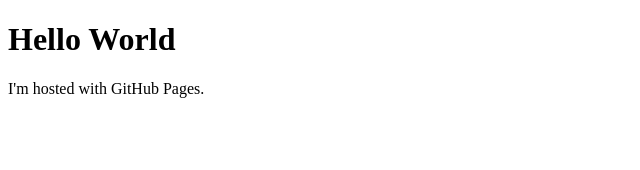
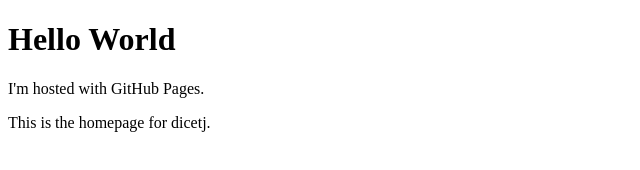
Before and after one commit to DiceTJ/dicetj.github.io, a plain HTML site: page index.html in a window 1280 px wide. Shown: the whole page, without its empty margins (0-640 px from the left). Drawn offline with Linux system fonts and the light colour scheme.

Commit message:
Update index.html

```diff
--- a/index.html
+++ b/index.html
@@ -3,5 +3,6 @@
 <body>
 <h1>Hello World</h1>
 <p>I'm hosted with GitHub Pages.</p>
+  <p>This is the homepage for dicetj.</p>
 </body>
 </html>
```
